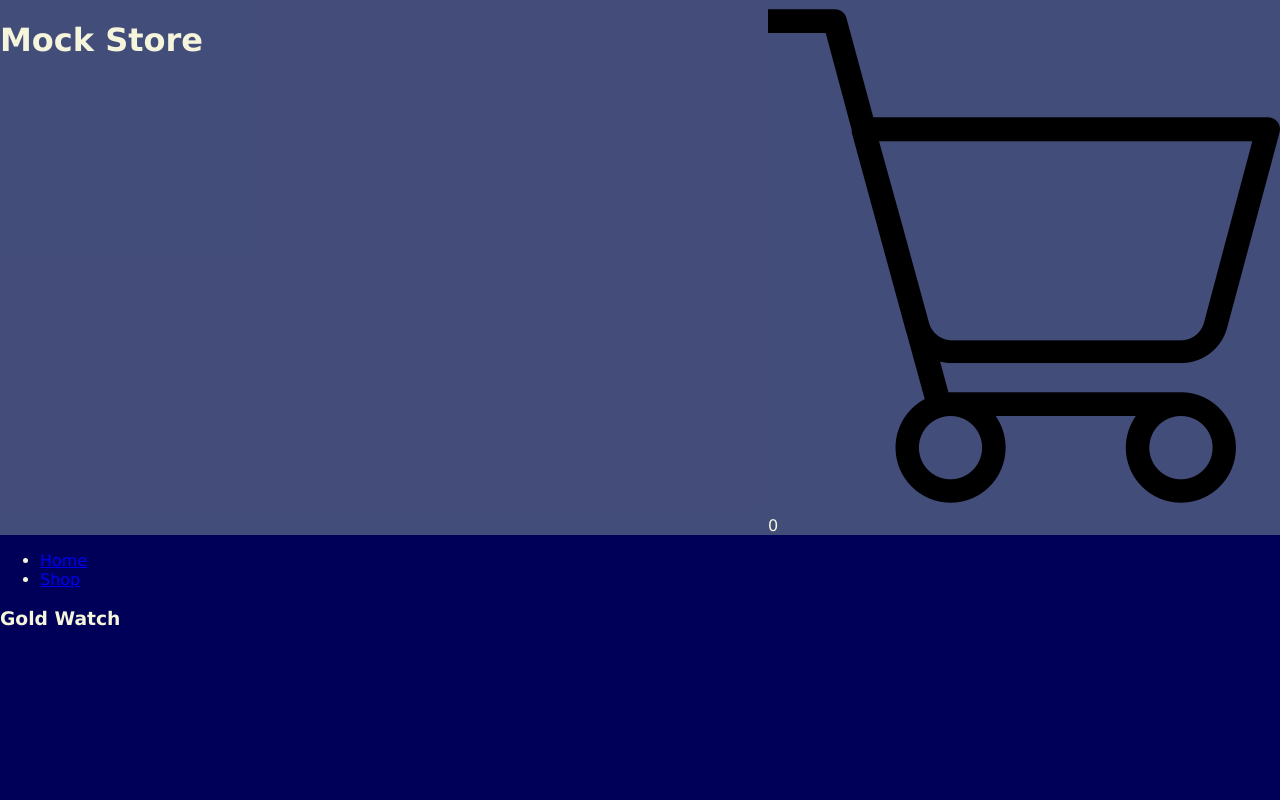
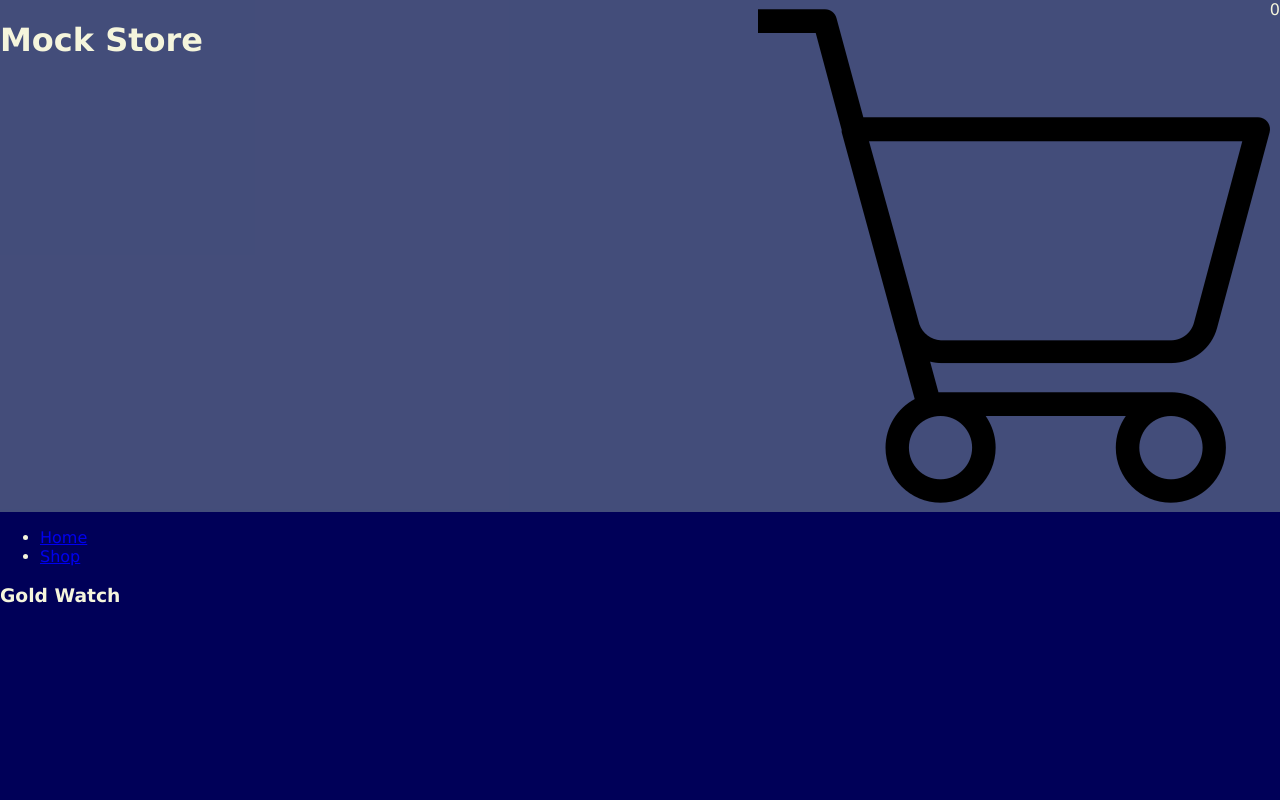
Before and after one commit to reezymane/shopping-cart, a React (Create React App) app: page /shop in a window 1280 px wide. Shown: the top 800 px of the page. Built offline with nearby package versions, Linux system fonts and the light colour scheme.

Commit message:
set display for .Cart

```diff
--- a/src/Styles/Cart.css
+++ b/src/Styles/Cart.css
@@ -0,0 +1,3 @@
+.Cart {
+    display: flex;
+}
```
